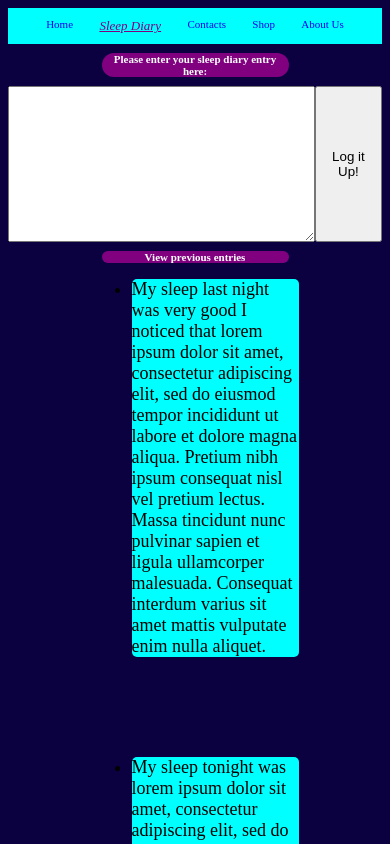
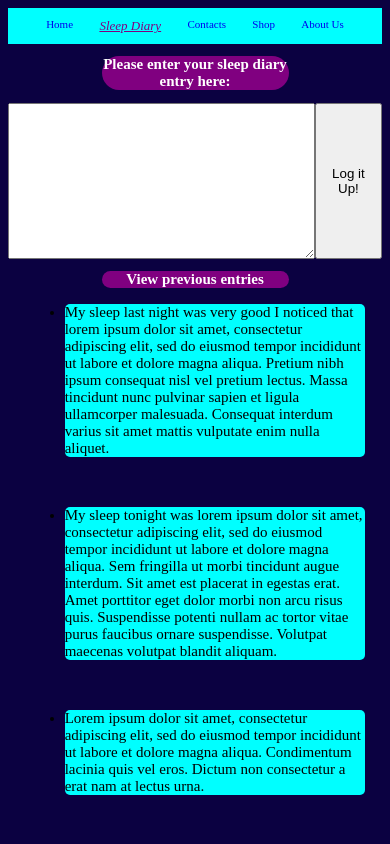
Before and after one commit to Dombat28/Group-10-HTML, a plain HTML site: page diary.html in a window 390 px wide. Shown: the top 844 px of the page. Drawn offline with Linux system fonts and the light colour scheme.

Commit message:
Sleep Diary Responsiveness Updates
Updated the css for mobile and tablet

```diff
--- a/css/mobile.css
+++ b/css/mobile.css
@@ -40,7 +40,7 @@ a{
 /**New added conflict*/
 .heading{
     text-align: center;
-    font-size: 11px;
+    font-size: 15px;
     border-radius: 20px;
     background:purple;
     margin-right: 25%;
@@ -133,10 +133,10 @@ h1 {
     border-radius: 5px;
     background:cyan;
     color: black;
-    margin-bottom: 100px;
-    margin-right: 25%;
-    margin-left:25%;
-    font-size: 18px;
+    margin-bottom: 50px;
+    margin-right: 5%;
+    margin-left:5%;
+    font-size: 15px;
   }
   form{
       display: flex;
--- a/css/tablet.css
+++ b/css/tablet.css
@@ -140,9 +140,9 @@ h1 {
     border-radius: 5px;
     background:cyan;
     color: black;
-    margin-bottom: 100px;
-    margin-right: 25%;
-    margin-left:25%;
+    margin-bottom: 50px;
+    margin-right: 10%;
+    margin-left:10%;
     font-size: 18px;
   }
   form{
```
